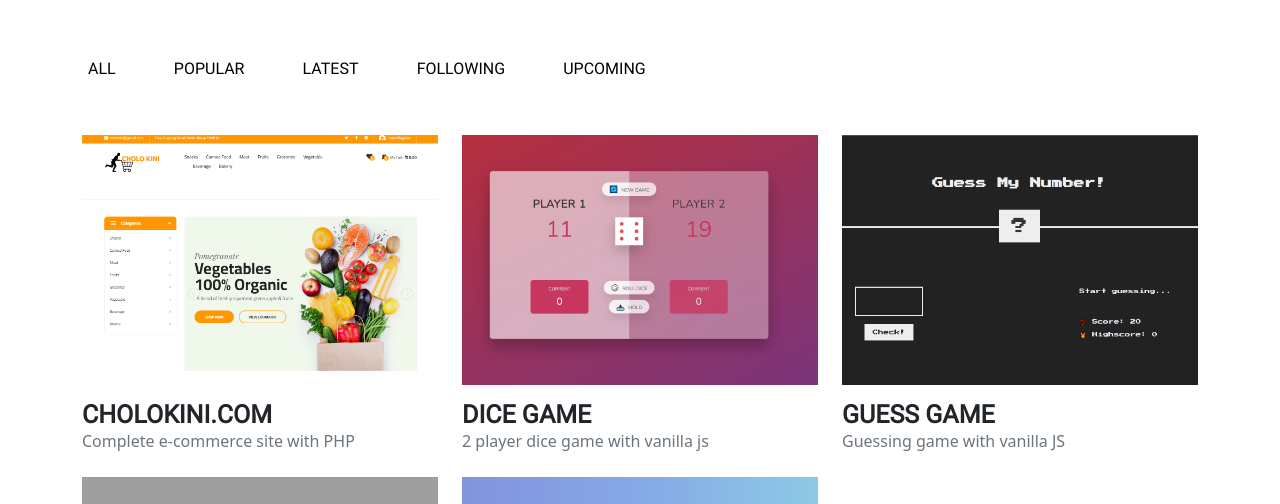
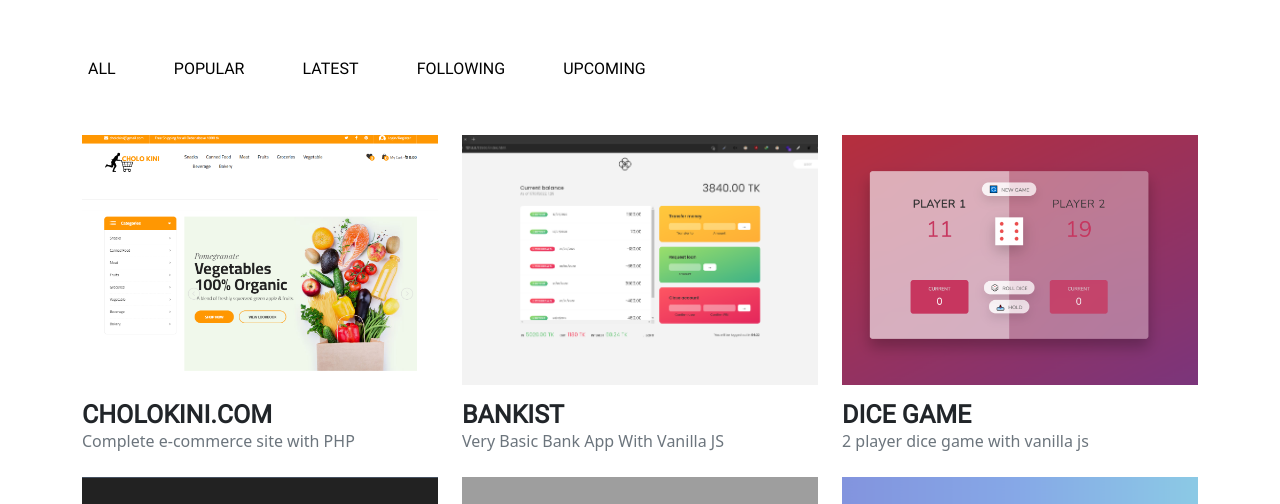
Before and after one commit to Ashggwp/ashik.github.io, a plain HTML site: page index.html in a window 1280 px wide. Shown: the part 2953-3457 px from the top of the page. Drawn offline with Linux system fonts and the light colour scheme; grey boxes are pictures that could not be loaded.

Commit message:
Added a new project Bankist

```diff
--- a/index.html
+++ b/index.html
@@ -219,6 +219,19 @@
                           </div>
                       </div>
                   </div>
+                  <div class="col-lg-4 col-md-6 col-sm-12 element-item latest">
+                    <div class="our-project">
+                        <div class="img">
+                            <a class="test-popup-link" href="./Projects/Bankist.png">
+                                <img src="./Projects/Bankist.png" alt="portfolio-1" class="img-fluid">
+                            </a>
+                        </div>
+                        <div class="title py-4">
+                            <h4 class="text-uppercase">Bankist</h4>
+                            <span class="text-secondary">Very Basic Bank App With Vanilla JS</span>
+                        </div>
+                    </div>
+                </div>
                   <div class="col-lg-4 col-md-6 col-sm-12 element-item popular">
                       <div class="our-project">
                           <div class="img">
```
Also changed, not shown: Projects/Bankist.png (added).
